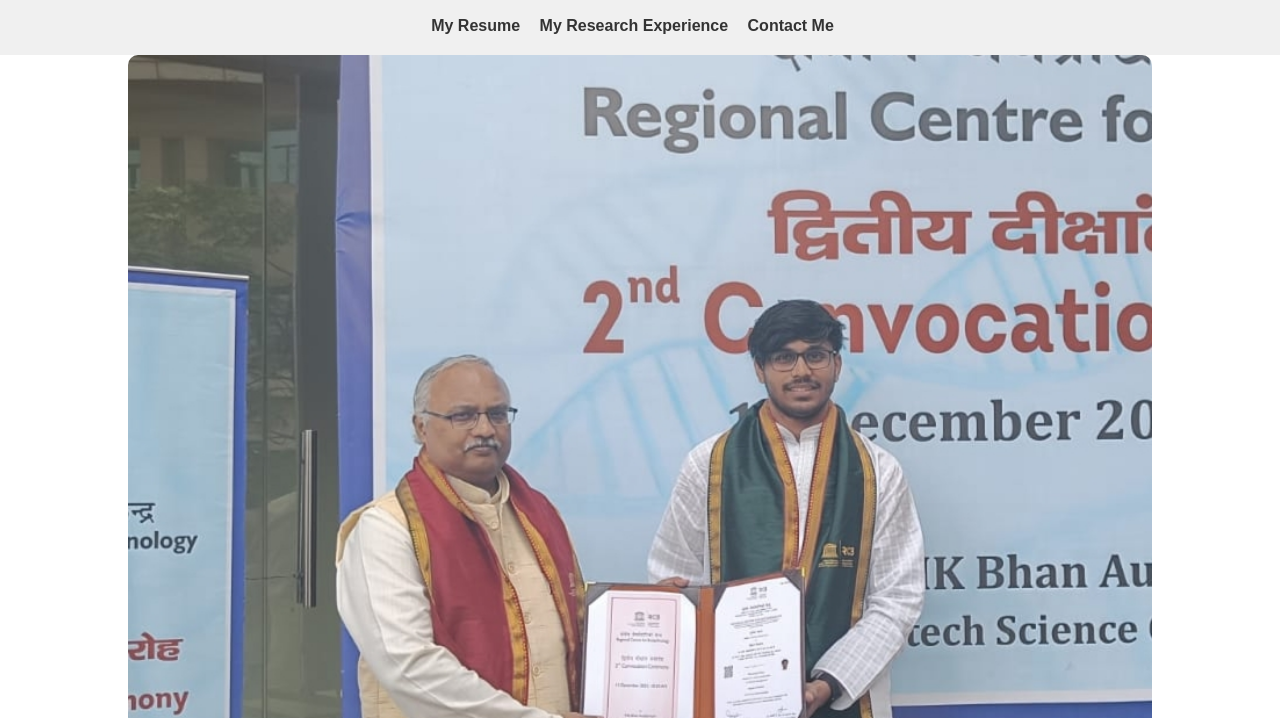
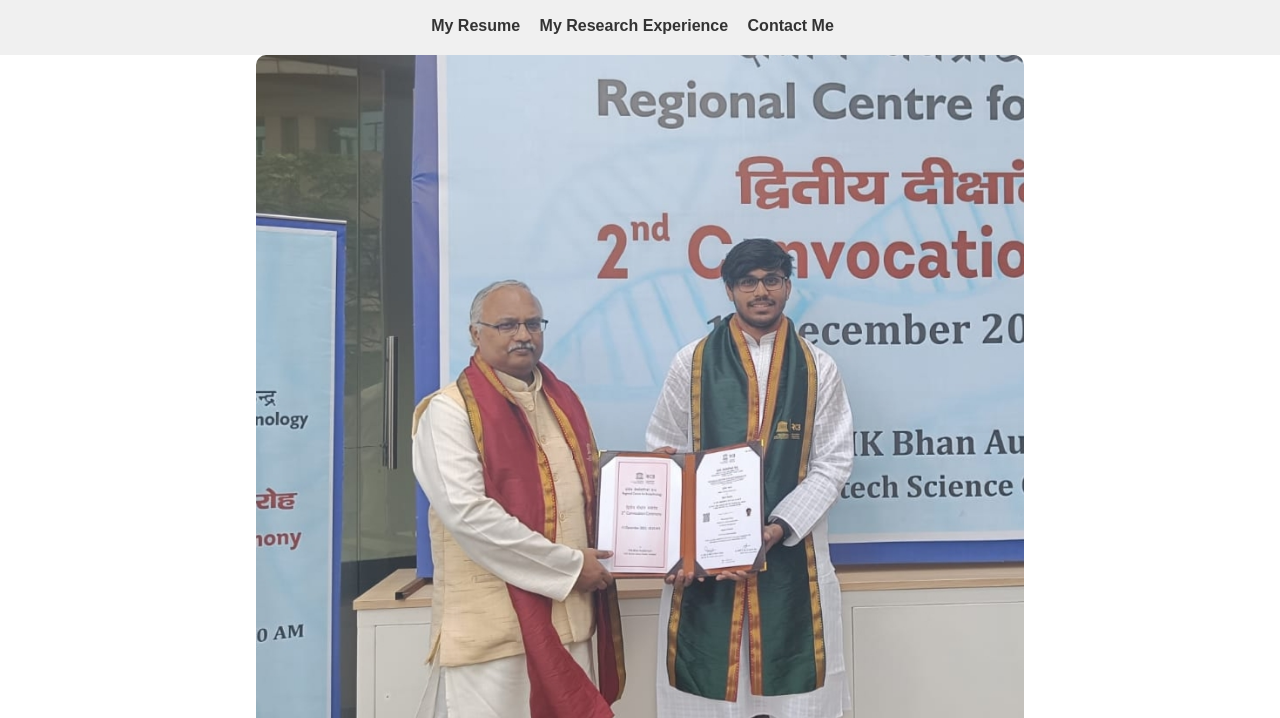
Before and after one commit to PatraShuvankar/ShuvankarPatra.github.io, a plain HTML site: page index.html in a window 1280 px wide. Shown: the part 82-800 px from the top of the page. Drawn offline with Linux system fonts and the light colour scheme.

Commit message:
Update styles.css

```diff
--- a/styles.css
+++ b/styles.css
@@ -37,20 +37,22 @@ nav a {
 }
 
 .photos {
-  max-width: 80%;
+  max-width: 60%; /* Adjust to your preference */
   margin: 0 auto;
   overflow: hidden;
 }
 
 .photos img {
-  width: 100%;
+  width: 100%; /* Adjust to your preference */
   border-radius: 10px;
   margin-bottom: 20px;
   display: none;
+  transition: opacity 0.5s ease-in-out; /* Smooth transition between images */
 }
 
 .photos img.active {
   display: block;
+  opacity: 1;
 }
 
 .personal-details {
```
